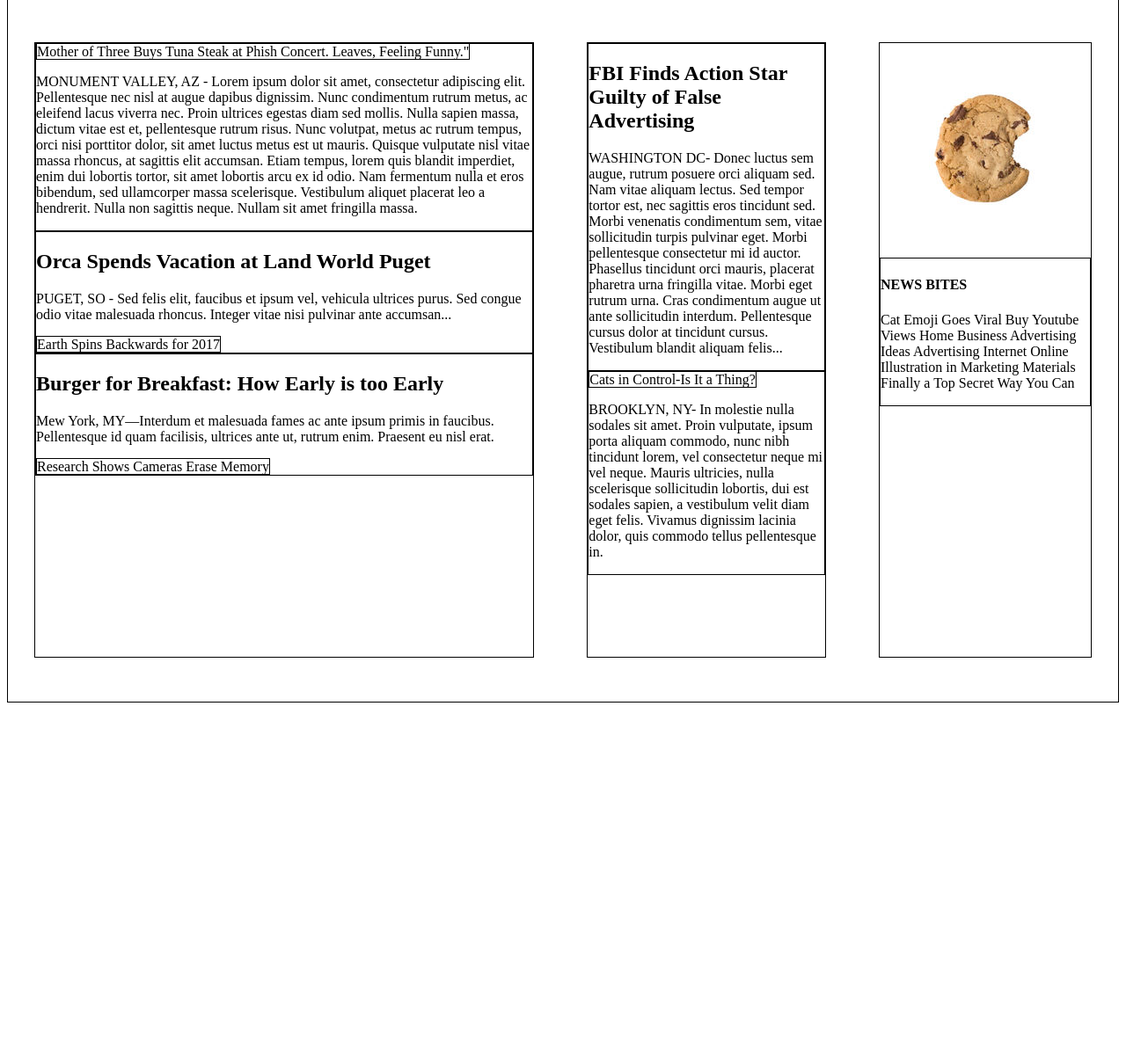
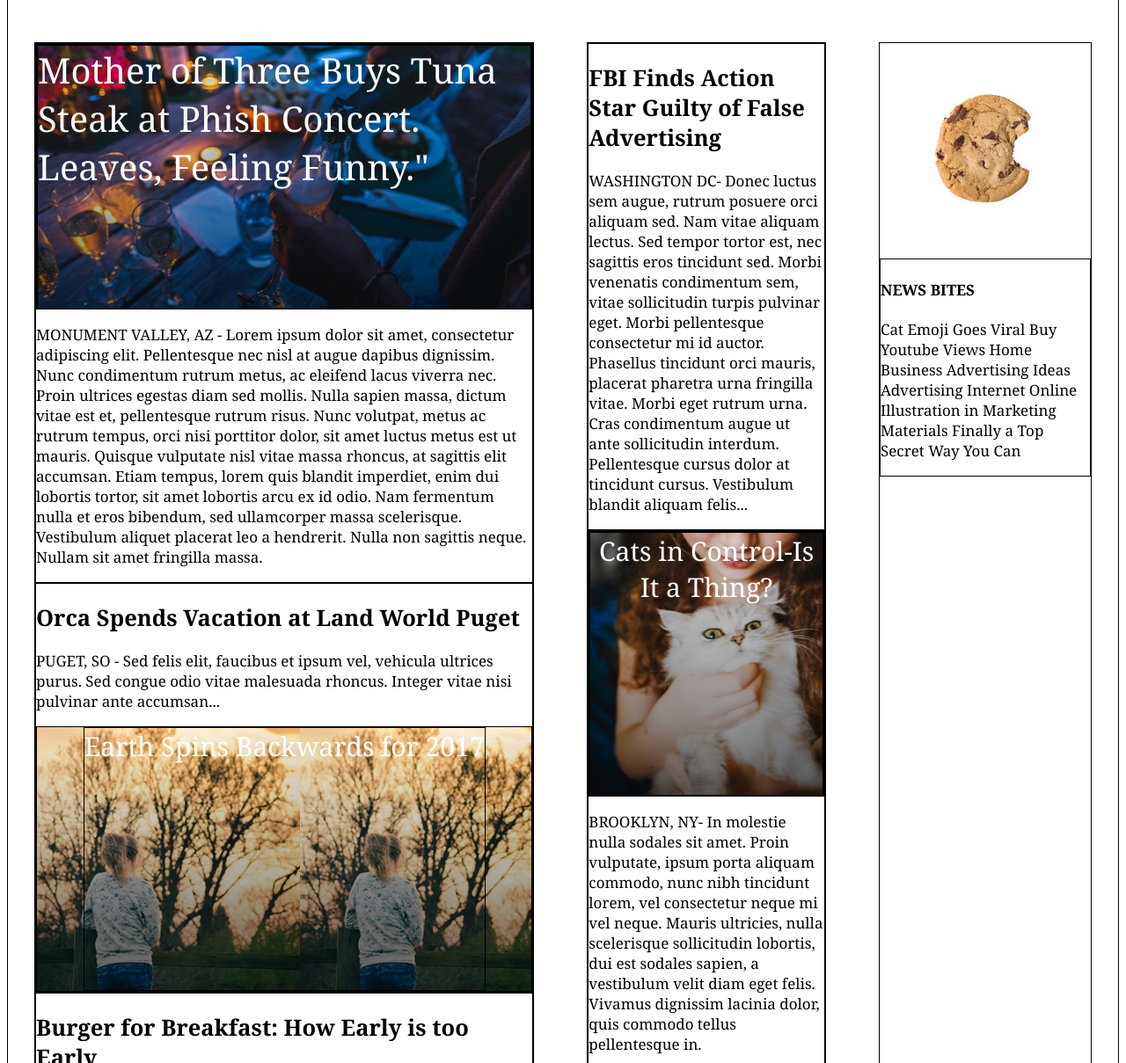
Before and after one commit to JerryBaboona/mytimes, a plain HTML site: page index.html in a window 1280 px wide. Shown: the part 91-1300 px from the top of the page at 88% size. Before the commit the page ends 890 px from the top, so only its background shows below. Drawn offline with Linux system fonts and the light colour scheme.

Commit message:
Add images to main content area

```diff
--- a/index.html
+++ b/index.html
@@ -21,8 +21,10 @@
     <div class="main-container">
       <div class="column large">
         <div class="article">
-          <span class="sub-head">Mother of Three Buys Tuna Steak at Phish
-            Concert. Leaves, Feeling Funny."</span>
+          <div class="back-img" id="tuna">
+            <span class="sub-head" id="main">Mother of Three Buys Tuna Steak at Phish
+              Concert. Leaves, Feeling Funny."</span>
+          </div>
           <p>MONUMENT VALLEY, AZ - Lorem ipsum dolor sit amet, consectetur
             adipiscing elit. Pellentesque nec nisl at augue dapibus dignissim.
             Nunc condimentum rutrum metus, ac eleifend lacus viverra nec. Proin
@@ -41,14 +43,18 @@
           <p>PUGET, SO - Sed felis elit, faucibus et ipsum vel, vehicula ultrices
             purus. Sed congue odio vitae malesuada rhoncus. Integer vitae nisi
             pulvinar ante accumsan...</p>
-          <span class="sub-head">Earth Spins Backwards for 2017</span>
+          <div class="back-img" id="earth">
+            <span class="sub-head">Earth Spins Backwards for 2017</span>
+          </div>
         </div>
         <div class="article">
           <h2>Burger for Breakfast: How Early is too Early</h2>
           <p>Mew York, MY—Interdum et malesuada fames ac ante ipsum primis in
             faucibus. Pellentesque id quam facilisis, ultrices ante ut, rutrum
             enim. Praesent eu nisl erat.</p>
-          <span class="sub-head">Research Shows Cameras Erase Memory</span>
+          <div class="back-img" id="camera">
+            <span class="sub-head">Research Shows Cameras Erase Memory</span>
+          </div>
         </div>
       </div>
       <div class="column medium">
@@ -64,7 +70,9 @@
             cursus. Vestibulum blandit aliquam felis...</p>
         </div>
         <div class="article">
-          <span class="sub-head">Cats in Control-Is It a Thing?</span>
+          <div class="back-img" id="cat">
+            <span class="sub-head">Cats in Control-Is It a Thing?</span>
+          </div>
           <p>BROOKLYN, NY- In molestie nulla sodales sit amet. Proin vulputate,
             ipsum porta aliquam commodo, nunc nibh tincidunt lorem, vel
             consectetur neque mi vel neque. Mauris ultricies, nulla scelerisque
--- a/resources/style.css
+++ b/resources/style.css
@@ -54,6 +54,7 @@ div {
   top: 80px;
   min-height: 800px;
   border: 1px solid black;
+  font-family: Georgia;
 }
 
 .column {
@@ -72,10 +73,44 @@ div {
   width: 240px;
 }
 
-div.article {
+#main {
+  font-size: 40px;
+  justify-content: flex-start;
+  text-align: left;
+}
+
+.column div.article {
   border: 1px solid black;
+  font-size: 17px;
 }
 
 .column span.sub-head {
   border: 1px solid black;
+  text-align: center;
+  font-size: 30px;
+  color: white;
 }
+
+/*Image backgrounds*/
+div.back-img {
+  display: flex;
+  background-repeat: repeat-x;
+  height: 300px;
+  justify-content: center;
+}
+
+#tuna {
+  background-image: url("./images/img-tuna.png")
+}
+
+#earth {
+  background-image: url("./images/img-earth.png")
+}
+
+#camera {
+  background-image: url("./images/img-camera.png")
+}
+
+#cat {
+  background-image: url("./images/img-cat.png")
+}
```
Also changed, not shown: resources/images/img-camera.png (added), resources/images/img-cat.png (added), resources/images/img-earth.png (added), resources/images/img-tuna.png (added).
